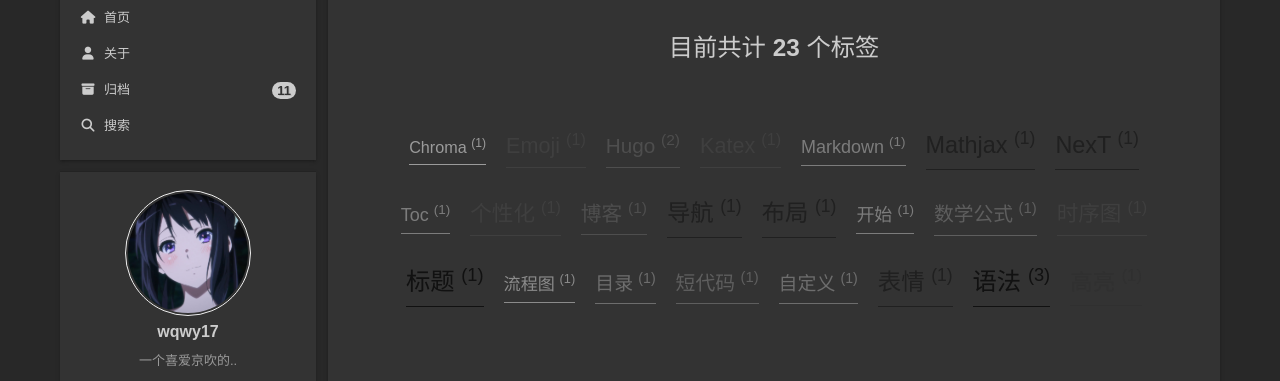
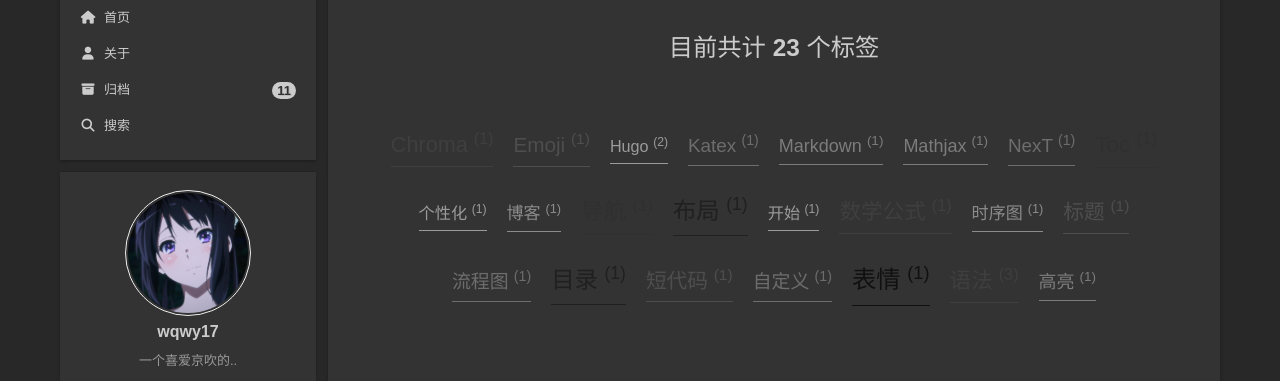
Before and after one commit to wqwy17/wqwy17.github.io, a plain HTML site: page tags/index.html in a window 1280 px wide. Shown: the part 130-511 px from the top of the page. Drawn offline with nearby package versions, Linux system fonts and the light colour scheme; some packages are replaced by stand-ins of ours; a script that the page names is missing.

Commit message:
2024/03/12 周二 19:07:26.60

```diff
--- a/tags/index.html
+++ b/tags/index.html
@@ -12,51 +12,51 @@ Github
 E-Mail</a></span></div><div class="cc-license animated" itemprop=license><a href=https://creativecommons.org/licenses/by-nc-sa/4.0/deed.zh class=cc-opacity rel=noopener target=_blank title=共享知识><img src=/imgs/img-lazy-loading.gif data-src=/imgs/cc/big/by_nc_sa.svg alt=共享知识></a></div><div class="links-of-blogroll site-overview-item animated"><div class=links-of-blogroll-title><i class="fa fa-globe fa-fw"></i>
 友情链接</div><ul class=links-of-blogroll-list><li class=links-of-blogroll-item><a href=https://gitee.com/hugo-next/hugo-theme-next title=https://gitee.com/hugo-next/hugo-theme-next target=_blank>Hugo-NexT</a></li></ul></div></div></div></div></aside><div class=sidebar-dimmer></div></header><div class=tool-buttons><div id=toggle-theme class=button title=深浅模式切换><i class="fas fa-adjust"></i></div><div class=back-to-top role=button title=返回顶部><i class="fa fa-arrow-up"></i>
 <span>0%</span></div></div><div class=reading-progress-bar></div><a role=button class="book-mark-link book-mark-link-fixed"></a><a href=https://github.com/wqwy17 rel="noopener external nofollow noreferrer" target=_blank title="Follow me on GitHub" class="exturl github-corner"><svg width="80" height="80" viewBox="0 0 250 250" aria-hidden="true"><path d="M0 0 115 115h15l12 27L250 250V0z"/><path d="M128.3 109C113.8 99.7 119 89.6 119 89.6 122 82.7 120.5 78.6 120.5 78.6 119.2 72 123.4 76.3 123.4 76.3 127.3 80.9 125.5 87.3 125.5 87.3 122.9 97.6 130.6 101.9 134.4 103.2" fill="currentcolor" style="transform-origin:130px 106px" class="octo-arm"/><path d="M115 115C114.9 115.1 118.7 116.5 119.8 115.4l13.9-13.8C136.9 99.2 139.9 98.4 142.2 98.6 133.8 88 127.5 74.4 143.8 58 148.5 53.4 154 51.2 159.7 51 160.3 49.4 163.2 43.6 171.4 40.1 171.4 40.1 176.1 42.5 178.8 56.2 183.1 58.6 187.2 61.8 190.9 65.4 194.5 69 197.7 73.2 200.1 77.6 213.8 80.2 216.3 84.9 216.3 84.9 212.7 93.1 206.9 96 205.4 96.6 205.1 102.4 203 107.8 198.3 112.5 181.9 128.9 168.3 122.5 157.7 114.1 157.9 116.9 156.7 120.9 152.7 124.9L141 136.5C139.8 137.7 141.6 141.9 141.8 141.8z" fill="currentcolor" class="octo-body"/></svg>
-</a><script type=text/javascript src=//sidecar.gitter.im/dist/sidecar.v1.js async></script><script type=text/javascript>((window.gitter={}).chat={}).options={room:"hugo-next/community"}</script><noscript><div class=noscript-warning>Theme NexT works best with JavaScript enabled</div></noscript><div class="main-inner tags posts-expand"><div class=post-block lang=zh-CN><div class=post-header><h1>标签集锦</h1></div><div class=post-body><div class=tag-cloud><div class=tag-cloud-title>目前共计 <strong>23</strong> 个标签</div><div class=tag-cloud-tags><a class=tag-cloud-1 href=/tags/chroma>Chroma
+</a><script type=text/javascript src=//sidecar.gitter.im/dist/sidecar.v1.js async></script><script type=text/javascript>((window.gitter={}).chat={}).options={room:"hugo-next/community"}</script><noscript><div class=noscript-warning>Theme NexT works best with JavaScript enabled</div></noscript><div class="main-inner tags posts-expand"><div class=post-block lang=zh-CN><div class=post-header><h1>标签集锦</h1></div><div class=post-body><div class=tag-cloud><div class=tag-cloud-title>目前共计 <strong>23</strong> 个标签</div><div class=tag-cloud-tags><a class=tag-cloud-7 href=/tags/chroma>Chroma
 <span class=tag-list-count><sup>(1)</sup>
-</span></a><a class=tag-cloud-7 href=/tags/emoji>Emoji
+</span></a><a class=tag-cloud-6 href=/tags/emoji>Emoji
 <span class=tag-list-count><sup>(1)</sup>
-</span></a><a class=tag-cloud-6 href=/tags/hugo>Hugo
+</span></a><a class=tag-cloud-1 href=/tags/hugo>Hugo
 <span class=tag-list-count><sup>(2)</sup>
-</span></a><a class=tag-cloud-7 href=/tags/katex>Katex
+</span></a><a class=tag-cloud-4 href=/tags/katex>Katex
 <span class=tag-list-count><sup>(1)</sup>
 </span></a><a class=tag-cloud-3 href=/tags/markdown>Markdown
 <span class=tag-list-count><sup>(1)</sup>
-</span></a><a class=tag-cloud-9 href=/tags/mathjax>Mathjax
+</span></a><a class=tag-cloud-3 href=/tags/mathjax>Mathjax
 <span class=tag-list-count><sup>(1)</sup>
-</span></a><a class=tag-cloud-9 href=/tags/next>NexT
+</span></a><a class=tag-cloud-4 href=/tags/next>NexT
 <span class=tag-list-count><sup>(1)</sup>
-</span></a><a class=tag-cloud-3 href=/tags/toc>Toc
+</span></a><a class=tag-cloud-8 href=/tags/toc>Toc
 <span class=tag-list-count><sup>(1)</sup>
-</span></a><a class=tag-cloud-7 href=/tags/%E4%B8%AA%E6%80%A7%E5%8C%96>个性化
+</span></a><a class=tag-cloud-1 href=/tags/%E4%B8%AA%E6%80%A7%E5%8C%96>个性化
 <span class=tag-list-count><sup>(1)</sup>
-</span></a><a class=tag-cloud-6 href=/tags/%E5%8D%9A%E5%AE%A2>博客
+</span></a><a class=tag-cloud-2 href=/tags/%E5%8D%9A%E5%AE%A2>博客
 <span class=tag-list-count><sup>(1)</sup>
-</span></a><a class=tag-cloud-9 href=/tags/%E5%AF%BC%E8%88%AA>导航
+</span></a><a class=tag-cloud-8 href=/tags/%E5%AF%BC%E8%88%AA>导航
 <span class=tag-list-count><sup>(1)</sup>
 </span></a><a class=tag-cloud-9 href=/tags/%E5%B8%83%E5%B1%80>布局
 <span class=tag-list-count><sup>(1)</sup>
-</span></a><a class=tag-cloud-3 href=/tags/%E5%BC%80%E5%A7%8B>开始
+</span></a><a class=tag-cloud-1 href=/tags/%E5%BC%80%E5%A7%8B>开始
 <span class=tag-list-count><sup>(1)</sup>
-</span></a><a class=tag-cloud-5 href=/tags/%E6%95%B0%E5%AD%A6%E5%85%AC%E5%BC%8F>数学公式
+</span></a><a class=tag-cloud-7 href=/tags/%E6%95%B0%E5%AD%A6%E5%85%AC%E5%BC%8F>数学公式
 <span class=tag-list-count><sup>(1)</sup>
-</span></a><a class=tag-cloud-7 href=/tags/%E6%97%B6%E5%BA%8F%E5%9B%BE>时序图
+</span></a><a class=tag-cloud-2 href=/tags/%E6%97%B6%E5%BA%8F%E5%9B%BE>时序图
 <span class=tag-list-count><sup>(1)</sup>
-</span></a><a class=tag-cloud-10 href=/tags/%E6%A0%87%E9%A2%98>标题
+</span></a><a class=tag-cloud-6 href=/tags/%E6%A0%87%E9%A2%98>标题
 <span class=tag-list-count><sup>(1)</sup>
-</span></a><a class=tag-cloud-2 href=/tags/%E6%B5%81%E7%A8%8B%E5%9B%BE>流程图
+</span></a><a class=tag-cloud-4 href=/tags/%E6%B5%81%E7%A8%8B%E5%9B%BE>流程图
 <span class=tag-list-count><sup>(1)</sup>
-</span></a><a class=tag-cloud-4 href=/tags/%E7%9B%AE%E5%BD%95>目录
+</span></a><a class=tag-cloud-9 href=/tags/%E7%9B%AE%E5%BD%95>目录
 <span class=tag-list-count><sup>(1)</sup>
-</span></a><a class=tag-cloud-5 href=/tags/%E7%9F%AD%E4%BB%A3%E7%A0%81>短代码
+</span></a><a class=tag-cloud-6 href=/tags/%E7%9F%AD%E4%BB%A3%E7%A0%81>短代码
 <span class=tag-list-count><sup>(1)</sup>
 </span></a><a class=tag-cloud-4 href=/tags/%E8%87%AA%E5%AE%9A%E4%B9%89>自定义
 <span class=tag-list-count><sup>(1)</sup>
-</span></a><a class=tag-cloud-9 href=/tags/%E8%A1%A8%E6%83%85>表情
+</span></a><a class=tag-cloud-10 href=/tags/%E8%A1%A8%E6%83%85>表情
 <span class=tag-list-count><sup>(1)</sup>
-</span></a><a class=tag-cloud-10 href=/tags/%E8%AF%AD%E6%B3%95>语法
+</span></a><a class=tag-cloud-7 href=/tags/%E8%AF%AD%E6%B3%95>语法
 <span class=tag-list-count><sup>(3)</sup>
-</span></a><a class=tag-cloud-8 href=/tags/%E9%AB%98%E4%BA%AE>高亮
+</span></a><a class=tag-cloud-3 href=/tags/%E9%AB%98%E4%BA%AE>高亮
 <span class=tag-list-count><sup>(1)</sup></span></a></div></div></div></div></div></main><footer class=footer><div class=footer-inner><div class=copyright>&copy;
 <span itemprop=copyrightYear>2024
 </span><span class=with-love><i class="fa fa-heart"></i>
```
